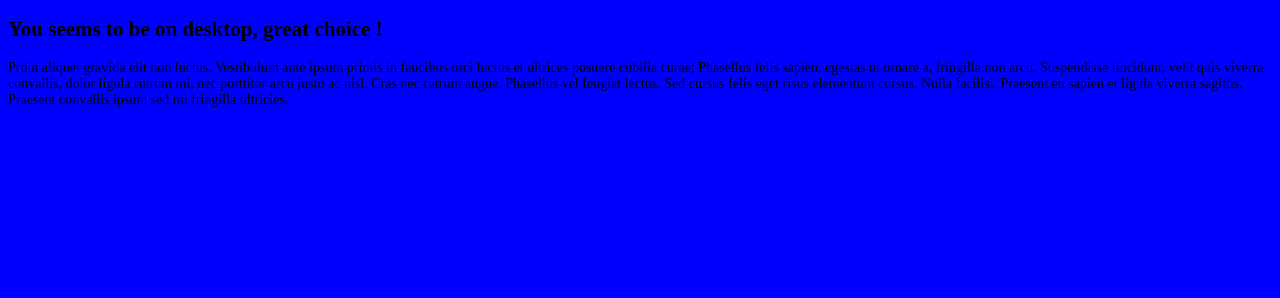
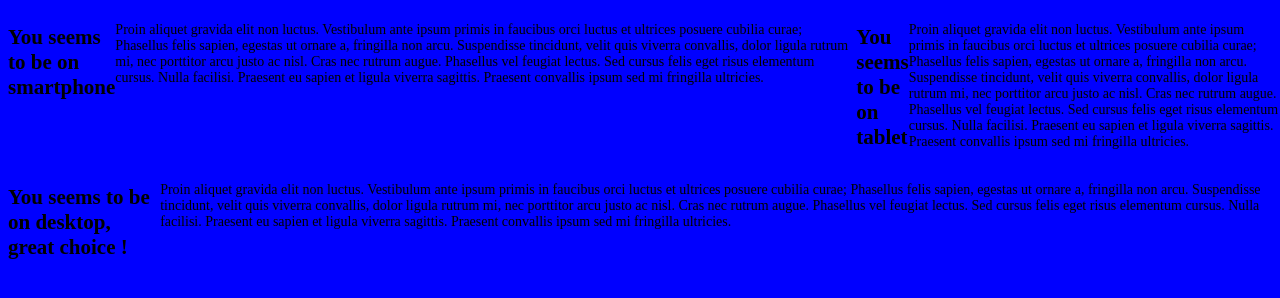
Before and after one commit to Saphido/media-queries, a plain HTML site: page index.html in a window 1280 px wide. Drawn offline with Linux system fonts and the light colour scheme.

Commit message:
Re-arrange

```diff
--- a/css/style.css
+++ b/css/style.css
@@ -2,10 +2,13 @@
 body {
     background-color: red;
     font-size: 22px;
+    width: 100%;
 }
 
-#medium, #large {
-    display: none
+
+#small, #medium, #large {
+
+    display: inline-flexbox;
 }
 
 /* tablets */
@@ -16,12 +19,16 @@ body {
         font-size: 18px;
     }
 
-    #small, #large {
-        display: none
+    #small {
+        width: 66%;
     }
 
     #medium {
-        display: block;
+        width: 33%;
+    }
+
+    #large {
+        width: 100%
     }
 }
 
@@ -33,11 +40,8 @@ body {
         font-size: 14px;
     }
 
-    #small, #medium {
-        display: none
-    }
+    #small, #medium, #large {
 
-    #large {
-        display: block;
+        display: inline-flex;
     }
 }
```
